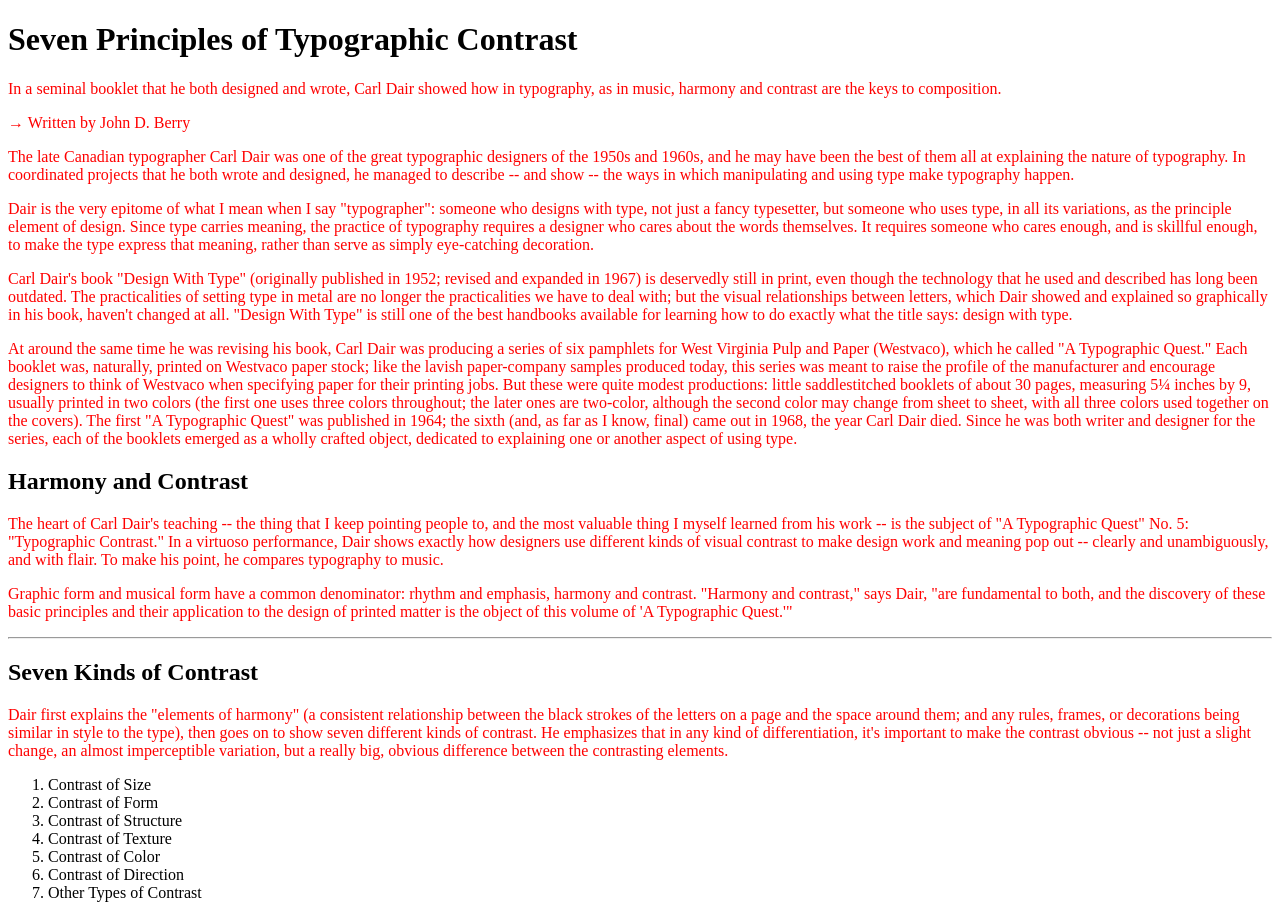
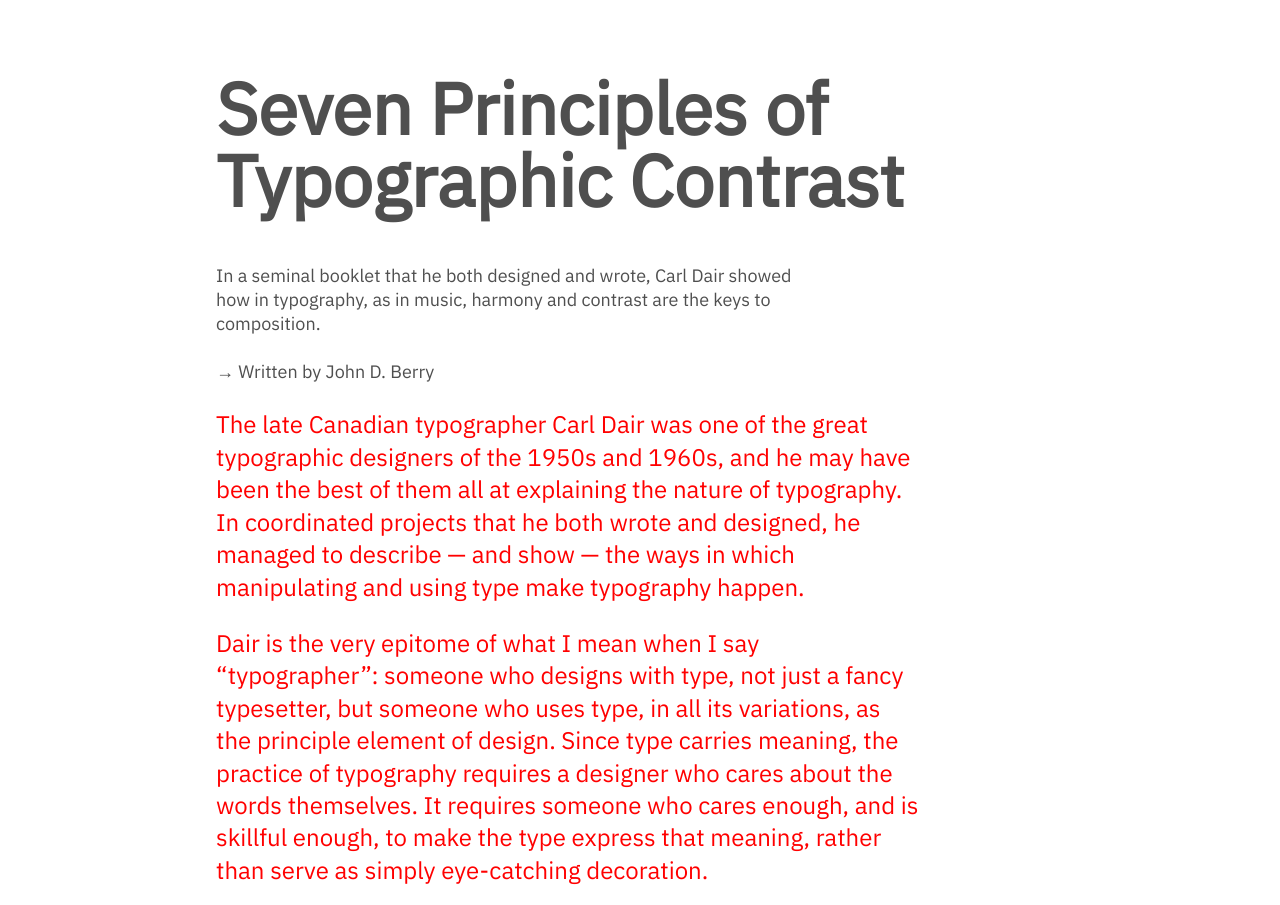
Before and after one commit to zengwish95/seven-principles, a plain HTML site: page index.html in a window 1280 px wide. Shown: the top 905 px of the page. Drawn offline with Linux system fonts and the light colour scheme.

Commit message:
style html and css

```diff
--- a/index.html
+++ b/index.html
@@ -4,24 +4,21 @@
     <meta charset="utf-8">
     <meta name="viewport" content="width=device-width, initial-scale=1.0">
     <title>Seven Principles of Typographic Contrast</title>
+    <link href="https://fonts.googleapis.com/css?family=IBM+Plex+Sans" rel="stylesheet">
     <link rel="stylesheet" href="styles.css">
   </head>
     <body>
       <h1>Seven Principles of Typographic Contrast</h1>
+        <aside>In a seminal booklet that he both designed and wrote, Carl Dair showed how in typography, as in music, harmony and contrast are the keys to composition.</aside>
+        <aside>&rarr; Written by John D. Berry</aside>
         <p>
-          In a seminal booklet that he both designed and wrote, Carl Dair showed how in typography, as in music, harmony and contrast are the keys to composition.
+          The late Canadian typographer Carl Dair was one of the great typographic designers of the 1950s and 1960s, and he may have been the best of them all at explaining the nature of typography. In coordinated projects that he both wrote and designed, he managed to describe &mdash; and show &mdash; the ways in which manipulating and using type make typography happen.
         </p>
         <p>
-          &rarr; Written by John D. Berry
+          Dair is the very epitome of what I mean when I say &ldquo;typographer&rdquo;: someone who designs with type, not just a fancy typesetter, but someone who uses type, in all its variations, as the principle element of design. Since type carries meaning, the practice of typography requires a designer who cares about the words themselves. It requires someone who cares enough, and is skillful enough, to make the type express that meaning, rather than serve as simply eye-catching decoration.
         </p>
         <p>
-          The late Canadian typographer Carl Dair was one of the great typographic designers of the 1950s and 1960s, and he may have been the best of them all at explaining the nature of typography. In coordinated projects that he both wrote and designed, he managed to describe -- and show -- the ways in which manipulating and using type make typography happen.
-        </p>
-        <p>
-          Dair is the very epitome of what I mean when I say "typographer": someone who designs with type, not just a fancy typesetter, but someone who uses type, in all its variations, as the principle element of design. Since type carries meaning, the practice of typography requires a designer who cares about the words themselves. It requires someone who cares enough, and is skillful enough, to make the type express that meaning, rather than serve as simply eye-catching decoration.
-        </p>
-        <p>
-          Carl Dair's book "Design With Type" (originally published in 1952; revised and expanded in 1967) is deservedly still in print, even though the technology that he used and described has long been outdated. The practicalities of setting type in metal are no longer the practicalities we have to deal with; but the visual relationships between letters, which Dair showed and explained so graphically in his book, haven't changed at all. "Design With Type" is still one of the best handbooks available for learning how to do exactly what the title says: design with type.
+          Carl Dair's book &ldquo;Design With Type&rdquo; (originally published in 1952; revised and expanded in 1967) is deservedly still in print, even though the technology that he used and described has long been outdated. The practicalities of setting type in metal are no longer the practicalities we have to deal with; but the visual relationships between letters, which Dair showed and explained so graphically in his book, haven&rsquo;t changed at all. &ldquo;Design With Type&rdquo; is still one of the best handbooks available for learning how to do exactly what the title says: design with type.
         </p>
         <p>
           At around the same time he was revising his book, Carl Dair was producing a series of six pamphlets for West Virginia Pulp and Paper (Westvaco), which he called "A Typographic Quest." Each booklet was, naturally, printed on Westvaco paper stock; like the lavish paper-company samples produced today, this series was meant to raise the profile of the manufacturer and encourage designers to think of Westvaco when specifying paper for their printing jobs. But these were quite modest productions: little saddlestitched booklets of about 30 pages, measuring 5&frac14; inches by 9, usually printed in two colors (the first one uses three colors throughout; the later ones are two-color, although the second color may change from sheet to sheet, with all three colors used together on the covers). The first "A Typographic Quest" was published in 1964; the sixth (and, as far as I know, final) came out in 1968, the year Carl Dair died. Since he was both writer and designer for the series, each of the booklets emerged as a wholly crafted object, dedicated to explaining one or another aspect of using type.
@@ -74,15 +71,19 @@
           Dair's sixth contrast is color -- and he warns that a second color is usually less emphatic than plain black on white (or white on black), so it's important to give careful thought to which element needs to be emphasized, and to pay attention to the tonal values of the colors used.
         </p>
         <h3>Contrast of Direction</h3>
-
-The last of Dair's seven kinds of contrast is the contrast of direction: the opposition between vertical and horizontal, and the angles in between. Turning one word on its side can have a dramatic effect on a layout. But Dair points out that text blocks also have their vertical or horizontal aspects, and mixing wide blocks of long lines with tall columns of short lines can also produce a contrast.
-
-Other Types of Contrast
-
-There are other kinds of contrast, less clearly dependent on the type itself. Dair mentions "contrast by isolation," i.e., putting a word or phrase in an isolated position away from the other elements on the page, to make it stand out. (I think of this as a contrast of position.) And he suggests other kinds of non-typographic contrast, such as mixing paper stocks, embossing, and using contrasting matte or gloss inks. He also points out that illustrations, especially line art, may be in harmony with the type on the same page or may contrast with it completely.
-
-Finally, Dair takes time to say a little about rhythm ("in typography, it consists of intervals of space") and about the power of "interrupted rhythm" ("the impact derives not from the fact that the unexpected happens, but rather that the expected does not happen").
-
-Most of the time, we use more than one kind of contrast together, in order to make the differences between visual elements even more obvious. We can use all of Dair's seven kinds of contrast at once, if we're skillful; he refers to this as typographic "chords." (One of the chapter titles in "Design With Type" is "Multiplying the Contrasts.") But breaking them down like this into simple oppositions makes it easier to use them consciously; it keeps us from getting our layouts all muddied up through trying to change too many things at once without thinking about what we're doing. I've found Carl Dair's analysis of typographic contrast -- and especially the visual flair with which he presents it -- an invaluable tool in the practice of graphic design.
+        <p>
+          The last of Dair's seven kinds of contrast is the contrast of direction: the opposition between vertical and horizontal, and the angles in between. Turning one word on its side can have a dramatic effect on a layout. But Dair points out that text blocks also have their vertical or horizontal aspects, and mixing wide blocks of long lines with tall columns of short lines can also produce a contrast.
+        </p>
+        <h3>Other Types of Contrast</h3>
+        <p>
+          There are other kinds of contrast, less clearly dependent on the type itself. Dair mentions "contrast by isolation," i.e., putting a word or phrase in an isolated position away from the other elements on the page, to make it stand out. (I think of this as a contrast of position.) And he suggests other kinds of non-typographic contrast, such as mixing paper stocks, embossing, and using contrasting matte or gloss inks. He also points out that illustrations, especially line art, may be in harmony with the type on the same page or may contrast with it completely.
+        </p>
+        <hr>
+        <p>
+          Finally, Dair takes time to say a little about rhythm ("in typography, it consists of intervals of space") and about the power of "interrupted rhythm" ("the impact derives not from the fact that the unexpected happens, but rather that the expected does not happen").
+        </p>
+        <p>
+          Most of the time, we use more than one kind of contrast together, in order to make the differences between visual elements even more obvious. We can use all of Dair's seven kinds of contrast at once, if we're skillful; he refers to this as typographic "chords." (One of the chapter titles in "Design With Type" is "Multiplying the Contrasts.") But breaking them down like this into simple oppositions makes it easier to use them consciously; it keeps us from getting our layouts all muddied up through trying to change too many things at once without thinking about what we're doing. I've found Carl Dair's analysis of typographic contrast -- and especially the visual flair with which he presents it -- an invaluable tool in the practice of graphic design.
+        </p>
     </body>
 </html>
--- a/styles.css
+++ b/styles.css
@@ -1,3 +1,24 @@
-p {
+html {
+  font-size: 1.5rem;
+}
+body {
+  padding: 1rem;
+  font-family: 'IBM Plex Sans', sans-serif;
+  line-height: 1.35rem;
+  margin: 0 14rem 1rem 8rem;
+}
+p,ol {
   color: #ff0000;
+  font-size: 1rem;
 }
+h1 {
+  color: #4f4f4f;
+  line-height: 3rem;
+  font-size: 3rem;
+}
+aside {
+  color: #4f4f4f;
+  font-size: 0.75rem;
+  line-height: 1rem;
+  margin: 0 5rem 1rem 0;
+}
```
